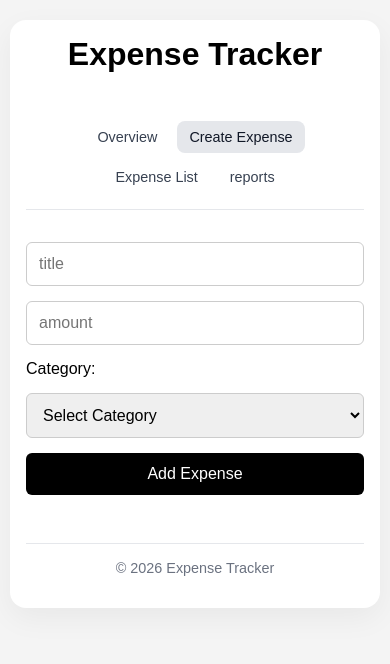
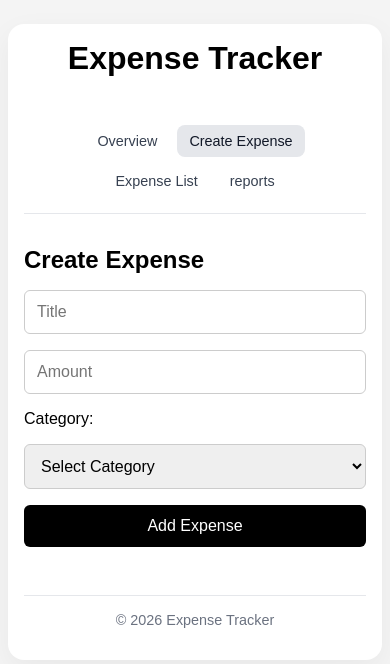
Before and after one commit to den766/react-expensetracker-app, a React (Vite) app: page /expense-dashboard/create-expense in a window 390 px wide. Shown: the top 664 px of the page. Built offline with nearby package versions, Linux system fonts and the light colour scheme.

Commit message:
refactor(ui): implement consistent spacing system

```diff
--- a/src/addexpesneform.jsx
+++ b/src/addexpesneform.jsx
@@ -17,12 +17,14 @@ function AddExpenseForm({ onHandleForm, error }) {
       }}
     >
       <div className="addexpense">
+        <h2>Create Expense</h2>
         {error && <p className="error">{error}</p>}
+
         <input
           type="text"
           name="Expense_Title"
           id="expense-title"
-          placeholder="title"
+          placeholder="Title"
           value={title}
           onChange={(e) => setTitle(e.target.value)}
         ></input>
@@ -30,7 +32,7 @@ function AddExpenseForm({ onHandleForm, error }) {
           type="number"
           name="Expense_Amount"
           id="expene-amount"
-          placeholder="amount"
+          placeholder="Amount"
           value={amount}
           onWheel={(e) => e.target.blur()}
           onChange={(e) => {
--- a/src/expenselist.jsx
+++ b/src/expenselist.jsx
@@ -23,6 +23,7 @@ function ExpenseList({
 
   return (
     <div>
+        <h2>Expense List</h2>
       <div className="filter_expenses">
         {categories.map((cat) => (
           <button
--- a/src/index.css
+++ b/src/index.css
@@ -1,7 +1,19 @@
+/* RESET */
 * {
   margin: 0;
   padding: 0;
   box-sizing: border-box;
+}
+
+/* Design Tokens */
+
+:root {
+  --space-xs: 8px;
+  --space-sm: 12px;
+  --space-md: 16px;
+  --space-lg: 24px;
+  --space-xl: 32px;
+  --space-xxl: 48px;
 }
 
 body {
@@ -14,7 +26,7 @@ body {
   max-width: 800px;
   margin: 0 auto;
   background-color: white;
-  padding: 32px;
+  padding: var(--space-xl);
   border-radius: 16px;
   box-shadow: 0 10px 30px rgba(0, 0, 0, 0.05);
 }
@@ -23,26 +35,26 @@ h1 {
   font-size: 42px;
   font-weight: bold;
   text-align: center;
-  margin-bottom: 32px;
+  margin-bottom: var(--space-xl);
 }
 
 .addexpense {
   display: flex;
   flex-direction: column;
-  gap: 15px;
-  margin-bottom: 30px;
+  gap: var(--space-md);
+  margin-bottom: var(--space-xl);
 }
 
 .addexpense input,
 .addexpense select {
-  padding: 12px;
+  padding: var(--space-sm);
   border: 1px solid #ccc;
   border-radius: 6px;
   font-size: 16px;
 }
 
 .addexpense button {
-  padding: 12px;
+  padding: var(--space-sm);
   border: none;
   background-color: black;
   color: white;
@@ -57,7 +69,7 @@ h1 {
 
 .category {
   display: inline-block;
-  padding: 6px 12px;
+  padding: var(--space-xs) var(--space-sm);
   background-color: #add8e6;
   border-radius: 999px;
   font-size: 14px;
@@ -73,13 +85,13 @@ ul {
   list-style: none;
   display: flex;
   flex-direction: column;
-  gap: 15px;
+  gap: var(--space-md);
 }
 
 li {
   background-color: #fafafa;
   border: 1px solid #ececec;
-  padding: 20px;
+  padding: var(--space-md);
   border-radius: 14px;
   transition: 0.2s ease;
 }
@@ -96,23 +108,23 @@ li:hover {
 
 li h1 {
   font-size: 20px;
-  margin-bottom: 10px;
+  margin-bottom: var(--space-sm);
   text-align: left;
 }
 
 li p {
-  margin-bottom: 5px;
+  margin-bottom: var(--space-xs);
   color: #444;
 }
 
 .edt-delete-btngroup {
   display: flex;
-  gap: 12px;
+  gap: var(--space-sm);
 }
 
 .delete-btn {
-  margin-top: 12px;
-  padding: 8px 14px;
+  margin-top: var(--space-sm);
+  padding: var(--space-xs) var(--space-md);
   border: none;
   border-radius: 6px;
   background-color: #e53935;
@@ -131,9 +143,8 @@ li p {
 }
 
 .edit-btn {
-  margin-top: 10px;
-  margin-right: 10px;
-  padding: 8px 14px;
+  margin-top: var(--space-sm);
+  padding: var(--space-xs) var(--space-md);
 
   border: none;
   border-radius: 6px;
@@ -156,20 +167,20 @@ li p {
 }
 
 .edit-expense-form {
-  margin-top: 20px;
-  padding: 20px;
+  margin-top: var(--space-lg);
+  padding: var(--space-md);
   border: 1px solid #ddd;
   border-radius: 10px;
   background-color: #fafafa;
 
   display: flex;
   flex-direction: column;
-  gap: 15px;
+  gap: var(--space-md);
 }
 
 .edit-expense-form input,
 .edit-expense-form select {
-  padding: 12px;
+  padding: var(--space-sm);
   border: 1px solid #ccc;
   border-radius: 6px;
   font-size: 15px;
@@ -177,12 +188,12 @@ li p {
 
 .edit-btn-group {
   display: flex;
-  gap: 12px;
+  gap: var(--space-sm);
 }
 
 .update-btn {
   flex: 1;
-  padding: 12px;
+  padding: var(--space-sm);
   border: none;
   border-radius: 6px;
   background-color: black;
@@ -197,7 +208,7 @@ li p {
 
 .cancel-btn {
   flex: 1;
-  padding: 12px;
+  padding: var(--space-sm);
   border: none;
   border-radius: 6px;
   background-color: #dcdcdc;
@@ -212,7 +223,7 @@ li p {
 .error {
   color: red;
   font-size: 14px;
-  margin-top: 5px;
+  margin-top: var(--space-xs);
 }
 
 /* Filter UI  */
@@ -220,13 +231,13 @@ li p {
 .filter_expenses {
   display: flex;
   justify-content: center;
-  gap: 15px;
+  gap: var(--space-md);
 }
 
 .filter_expenses > button {
   font-size: 18px;
-  padding: 6px 12px;
-  margin-bottom: 10px;
+  padding: var(--space-xs) var(--space-sm);
+  margin-bottom: var(--space-xs);
   background-color: #add8e6;
   border-radius: 999px;
   border: none;
@@ -254,9 +265,9 @@ li p {
 .expense_summary {
   display: flex;
   flex-direction: column;
-  gap: 8px;
-  margin: 20px 0;
-  padding: 20px;
+  gap: var(--space-xs);
+  margin: var(--space-lg) 0;
+  padding: var(--space-lg);
   border-radius: 12px;
   background-color: #f5f7fa;
   box-shadow: 0 2px 8px rgba(0, 0, 0, 0.08);
@@ -278,14 +289,14 @@ li p {
 
 .monthly-summary {
   background: white;
-  padding: 1.5rem;
+  padding: var(--space-lg);
   border-radius: 12px;
-  margin-bottom: 1.5rem;
+  margin-bottom: var(--space-lg);
   box-shadow: 0 2px 8px rgba(0, 0, 0, 0.05);
 }
 
 .monthly-summary h2 {
-  margin-bottom: 1rem;
+  margin-bottom: var(--space-md);
 }
 
 .month-row {
@@ -293,8 +304,8 @@ li p {
   justify-content: space-between;
   align-items: center;
 
-  padding: 0.8rem 1rem;
-  margin-bottom: 0.75rem;
+  padding: var(--space-md) var(--space-md);
+  margin-bottom: var(--space-sm);
 
   background: #f8fafc;
   border-radius: 8px;
@@ -314,7 +325,7 @@ li p {
 .summary-subtitle {
   color: #64748b;
   font-size: 0.9rem;
-  margin-bottom: 1rem;
+  margin-bottom: var(--space-md);
 }
 
 /* Search  */
@@ -322,13 +333,13 @@ li p {
 .Search {
   display: flex;
   justify-content: center;
-  margin: 1rem 0;
+  margin: var(--space-md) 0;
 }
 
 .Search input {
   width: 100%;
   max-width: 100%;
-  padding: 0.75rem 1rem;
+  padding: var(--space-md) var(--space-md);
   border: 1px solid #d1d5db;
   border-radius: 8px;
 
@@ -353,9 +364,9 @@ li p {
   display: flex;
   justify-content: center;
   flex-wrap: wrap;
-  gap: 0.75rem;
-  padding: 1rem;
-  margin-bottom: 2rem;
+  gap: var(--space-sm);
+  padding: var(--space-md);
+  margin-bottom: var(--space-xl);
   background-color: #ffffff;
   border-bottom: 1px solid #e5e7eb;
 }
@@ -364,7 +375,7 @@ li p {
   text-decoration: none;
   color: #374151;
   font-weight: 500;
-  padding: 0.5rem 1rem;
+  padding: var(--space-sm) var(--space-md);
   border-radius: 8px;
   transition: all 0.2s ease;
 }
@@ -377,8 +388,8 @@ li p {
 /* Footer */
 
 .footer {
-  margin-top: 3rem;
-  padding: 1rem;
+  margin-top: var(--space-xxl);
+  padding: var(--space-md);
   text-align: center;
   border-top: 1px solid #e5e7eb;
   color: #6b7280;
@@ -402,7 +413,7 @@ li p {
   justify-content: center;
   align-items: center;
 
-  padding: 1rem;
+  padding: var(--space-md);
 
   z-index: 1000;
 }
@@ -413,7 +424,7 @@ li p {
   width: 100%;
   max-width: 400px;
 
-  padding: 1.5rem;
+  padding: var(--space-lg);
 
   border-radius: 12px;
 
@@ -423,7 +434,7 @@ li p {
 }
 
 .confirmation-modal p {
-  margin-bottom: 1.5rem;
+  margin-bottom: var(--space-lg);
 
   font-size: 1rem;
   line-height: 1.5;
@@ -434,7 +445,7 @@ li p {
 
   justify-content: center;
 
-  gap: 1rem;
+  gap: var(--space-md);
 
   flex-wrap: wrap;
 }
@@ -454,7 +465,7 @@ li p {
 .btn-container button {
   border: none;
 
-  padding: 0.75rem 1.25rem;
+  padding: var(--space-sm) var(--space-md);
 
   border-radius: 8px;
 
@@ -469,17 +480,15 @@ li p {
   transform: translateY(-2px);
 }
 
-
-
 /* Responsive */
 
 @media (max-width: 768px) {
   body {
-    padding: 20px 10px;
+    padding: var(--space-lg) var(--space-xs);
   }
 
   .container {
-    padding: 16px;
+    padding: var(--space-md);
   }
 
   h1 {
@@ -487,12 +496,12 @@ li p {
   }
 
   .dashboard-nav {
-    gap: 0.5rem;
+    gap:  var(--space-xs);
   }
 
   .dashboard-nav a {
     font-size: 0.9rem;
-    padding: 0.5rem 0.75rem;
+    padding: var(--space-xs) var(--space-sm);
   }
 
   .filter_expenses {
@@ -507,7 +516,7 @@ li p {
   .month-row {
     flex-direction: column;
     align-items: flex-start;
-    gap: 0.5rem;
+    gap: var(--space-xs);
   }
 }
 
--- a/src/pages/reports.jsx
+++ b/src/pages/reports.jsx
@@ -1,5 +1,11 @@
 function DemoReport() {
-  return <h1>Coming Soon</h1>;
+  return (
+
+      <div>
+        <h2>Reports</h2>
+        <h3>Coming Soon</h3>
+      </div>
+  );
 }
 
 export default DemoReport;
```
